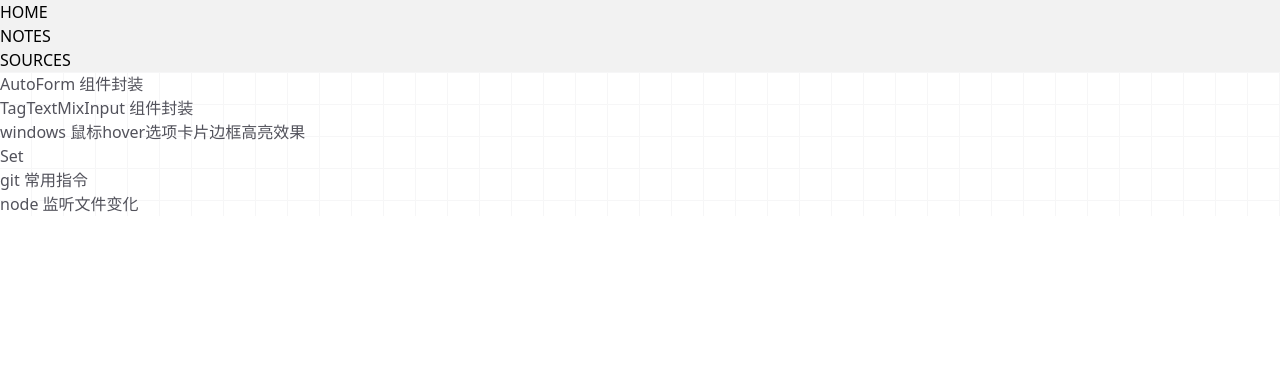
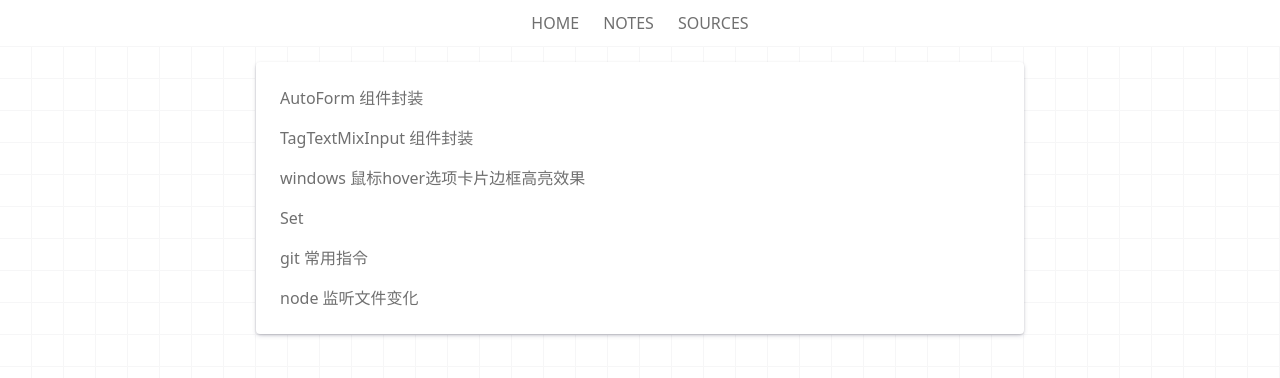
Before and after one commit to FU-design/Picture, a Vue app: page /notes in a window 1280 px wide. Shown: the top 378 px of the page. Built offline with nearby package versions, Linux system fonts and the light colour scheme.

Commit message:
refactor: layout refactor

```diff
--- /dev/null
+++ b/src/components/pic-button/pic-button.vue
@@ -0,0 +1,24 @@
+<script setup lang="ts">
+
+</script>
+
+<template>
+  <div class="pic-button">
+    <button>
+      <slot />
+    </button>
+  </div>
+</template>
+
+<style lang="scss" scoped>
+.pic-button{
+  button{
+    padding-inline: 8px;
+    border-radius: 4px;
+    color: #00000090;
+    &:hover{
+      color: #000;
+    }
+  }
+}
+</style>
--- a/src/components/pic-view/pic-view.vue
+++ b/src/components/pic-view/pic-view.vue
@@ -10,6 +10,13 @@
 
 <style scoped>
 .pic-view{
-  background-image: url('@/assets/grid.svg');
+  width: 60%;
+  margin: 0 auto;
+  padding: 24px 16px;
+  box-sizing: border-box;
+  background-color: #fff;
+  box-shadow: rgba(50, 50, 93, 0.25) 0px 2px 5px -1px, rgba(0, 0, 0, 0.3) 0px 1px 3px -1px;
+  border-radius: 4px;
+  margin-top: 16px;
 }
 </style>
--- a/src/layout/header/index.vue
+++ b/src/layout/header/index.vue
@@ -1,27 +1,27 @@
 <script setup lang="ts">
+import PicButton from '@/components/pic-button/pic-button.vue'
 import { computed } from 'vue'
-import { type RouteRecordNameGeneric, useRouter } from 'vue-router'
+import { useRouter } from 'vue-router'
 
 const router = useRouter()
-const routes = computed(() => router.getRoutes())
-
-function onClick(name: RouteRecordNameGeneric) {
-  router.push({ name })
-}
+const routes = computed(() => router.getRoutes().filter(v => v.name))
 </script>
 
 <template>
   <header>
-    <section>
-      <div v-for="{ name } in routes" :key="name" @click="onClick(name)">
-        <span> {{ name }}</span>
-      </div>
-    </section>
+    <div v-for="{ name } in routes" :key="name" @click="() => $router.push({ name })">
+      <PicButton> {{ name }}</PicButton>
+    </div>
   </header>
 </template>
 
 <style lang="scss"  scoped>
 header{
-  background-color: rgb(0 0 0 / 0.05);
+  height: 46px;
+  display: flex;
+  justify-content: center;
+  flex-wrap: wrap;
+  gap: 8px;
+  line-height: 46px;
 }
 </style>
--- a/src/layout/main/index.vue
+++ b/src/layout/main/index.vue
@@ -2,11 +2,16 @@
 </script>
 
 <template>
-  <div>
-    <div />
+  <main>
     <slot />
-  </div>
+  </main>
 </template>
 
 <style scoped>
+main{
+  width: 100vw;
+  height: calc(100vh - 46px);
+  overflow: auto;
+  background-image: url('@/assets/grid.svg');
+}
 </style>
--- a/src/view/notes.vue
+++ b/src/view/notes.vue
@@ -1,29 +1,35 @@
 <script setup lang="ts">
-import PicCard from '@/components/pic-card/pic-card.vue'
-import picView from '@/components/pic-view/pic-view.vue'
+import PicButton from '@/components/pic-button/pic-button.vue'
+import PicView from '@/components/pic-view/pic-view.vue'
 import { type NoteType, useNotes } from '@/composables/useNotes'
 import { onMounted } from 'vue'
 
 const { notes, setupNotes } = useNotes()
 
-function openNote(note: NoteType) {
+async function openNote(note: NoteType) {
   console.warn('note :>> ', note)
 }
+
 onMounted(() => {
   setupNotes()
-  console.warn(notes)
 })
 </script>
 
 <template>
-  <picView>
-    <PicCard v-for="(note, idx) in notes" :key="idx">
-      <a class="text-zinc-600 hover:text-gray-300" href="#" @click.prevent="openNote(note)">
-        {{ note.title }}
-      </a>
-    </PicCard>
-  </picView>
+  <PicView>
+    <div class="note-wrap">
+      <PicButton v-for="(note, idx) in notes" :key="idx" @click.prevent="openNote(note)">
+        <span>
+          {{ note.title }}
+        </span>
+      </PicButton>
+    </div>
+  </PicView>
 </template>
 
-<style scoped>
+<style lang="scss" scoped>
+.note-wrap{
+  display: grid;
+  gap: 16px;
+}
 </style>
--- a/vite.config.ts
+++ b/vite.config.ts
@@ -14,20 +14,20 @@ export default defineConfig(({ command, mode }) => {
         '@': path.resolve(__dirname, './src'),
       },
     },
-    server: {
-      host: '0.0.0.0',
-      port: 86,
-      hmr: true,
-      // open: true,
-      proxy: {
-        '/api': {
-          target: 'http://127.0.0.1:86',
-          changeOrigin: true,
-          ws: true,
-          rewrite: path => path.replace(/^\/api/, ''),
-        },
-      },
-    },
+    // server: {
+    //   host: '0.0.0.0',
+    //   port: 86,
+    //   hmr: true,
+    //   // open: true,
+    //   proxy: {
+    //     '/api': {
+    //       target: 'http://127.0.0.1:86',
+    //       changeOrigin: true,
+    //       ws: true,
+    //       rewrite: path => path.replace(/^\/api/, ''),
+    //     },
+    //   },
+    // },
     css: {
     },
   }
```
